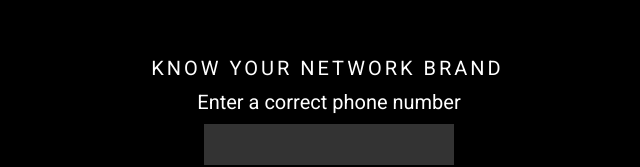
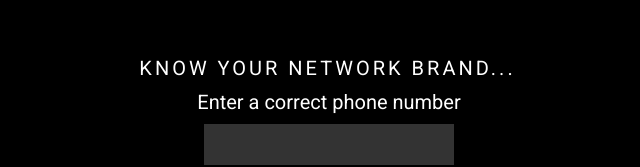
Before and after one commit to frugalcodes/networkidentifier, a React (Create React App) app: page / in a window 1280 px wide. Shown: the part 162-329 px from the top of the page, without its empty margins (311-951 px from the left). Built offline with nearby package versions, Linux system fonts and the light colour scheme.

Commit message:
Update App.js

```diff
--- a/src/App.js
+++ b/src/App.js
@@ -64,7 +64,7 @@ function App() {
 
   return (
     <div className="container">
-      <h1 className='header-text'>KNOW YOUR NETWORK BRAND</h1>
+      <h1 className='header-text'>KNOW YOUR NETWORK BRAND...</h1>
       {DisplayText()}
 
       <input type="text" id='num' value={number} onChange={handleChange} />
```
